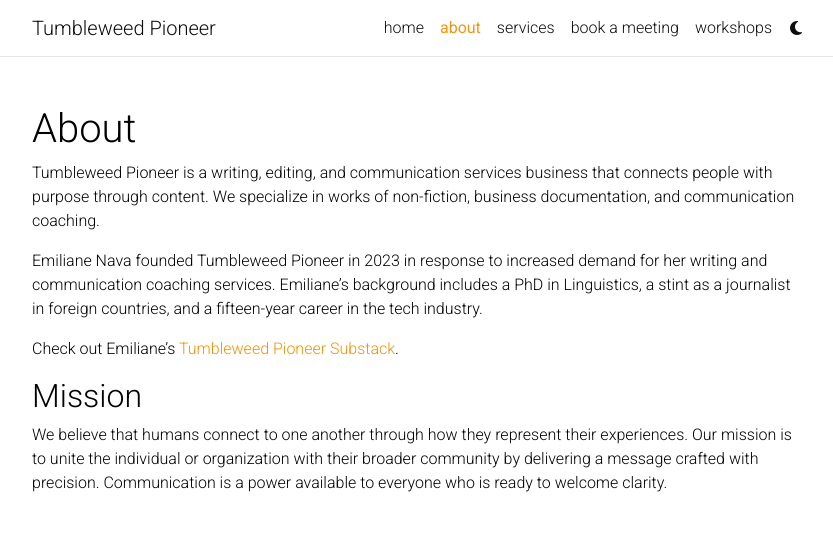
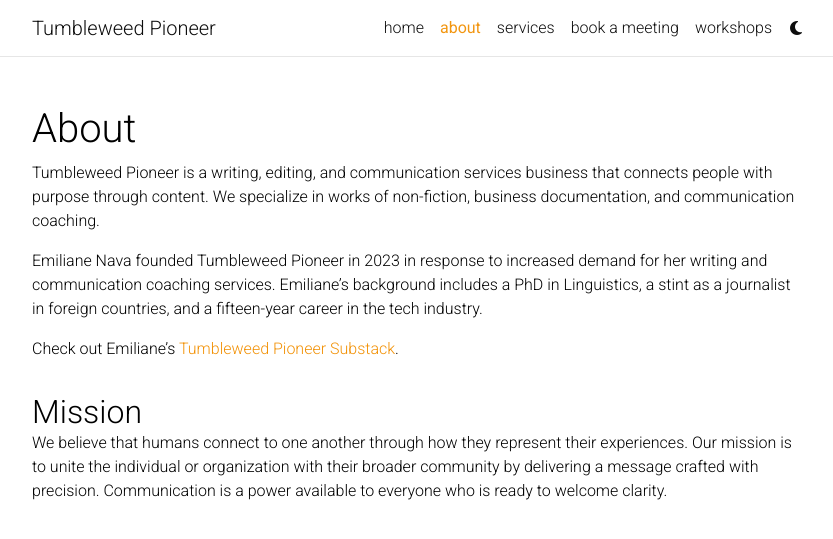
Before and after one commit to kndl/tumbleweed-pioneer, a Jekyll site: the page built from _pages/about.md, in a window 1280 px wide. Shown: the top 539 px of the page, without its empty margins (223-1056 px from the left). Built offline with Jekyll 4.4.1, drawn with Linux system fonts in a browser that asks for light colours; a style sheet for code colours, icons or effects is not loaded.

Commit message:
Add extra space before h2 tags

```diff
--- a/_sass/_layout.scss
+++ b/_sass/_layout.scss
@@ -33,6 +33,12 @@
   }
 }
 
+// h2 spacing
+h2 {
+  margin-top: 2rem;
+  margin-bottom: 0;
+}
+
 // TODO: redefine content layout.
 
 
```
